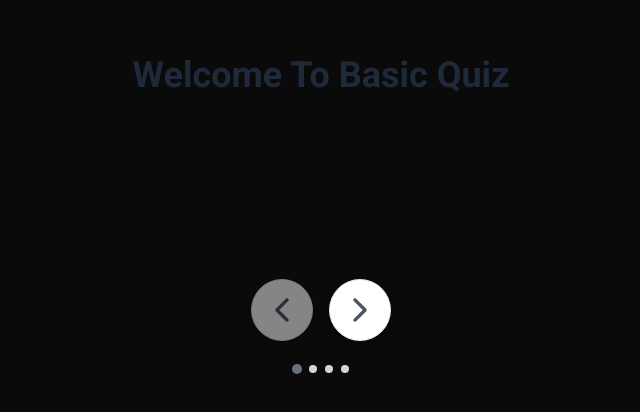
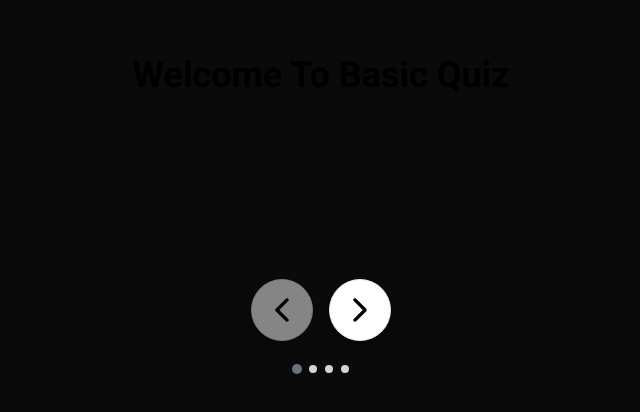
Before and after one commit to seregheik/Multipurpose, a Next.js app: page / in a window 1280 px wide. Shown: the part 186-598 px from the top of the page, without its empty margins (319-959 px from the left). Built offline with nearby package versions, Linux system fonts and the light colour scheme.

Commit message:
fixed text

```diff
--- a/app/(home)/page.tsx
+++ b/app/(home)/page.tsx
@@ -105,7 +105,7 @@ export default function Home() {
             <div className="flex min-h-dvh items-center justify-center p-24">
                 <div className="text-center">
                     {/* Animated text with smooth transitions */}
-                    <div className={`text-4xl font-bold text-center text-gray-800 pb-8 transition-all duration-300 ease-in-out transform ${isTransitioning
+                    <div className={`text-4xl font-bold text-center text-black pb-8 transition-all duration-300 ease-in-out transform ${isTransitioning
                         ? 'opacity-0 translate-y-4 scale-95'
                         : 'opacity-100 translate-y-0 scale-100'
                         }`}>
@@ -176,7 +176,7 @@ export default function Home() {
                             title="Go Back"
                         >
                             <IoIosArrowBack className={`
-                                text-gray-600 text-4xl transition-transform duration-200 ease-in-out
+                                text-black text-4xl transition-transform duration-200 ease-in-out
                                 ${isTransitioning ? '-rotate-90' : 'group-hover:-translate-x-1'}
                             `} />
                         </button>
@@ -196,7 +196,7 @@ export default function Home() {
                             title={isLastStep ? "Start Quiz" : "Continue"}
                         >
                             <IoIosArrowForward className={`
-                                ${isLastStep ? 'text-white' : 'text-gray-600 '} text-4xl transition-transform duration-200 ease-in-out
+                                ${isLastStep ? 'text-white' : 'text-black '} text-4xl transition-transform duration-200 ease-in-out
                                 ${isTransitioning ? 'rotate-90' : 'group-hover:translate-x-1'}
                             `} />
                         </button>
```
